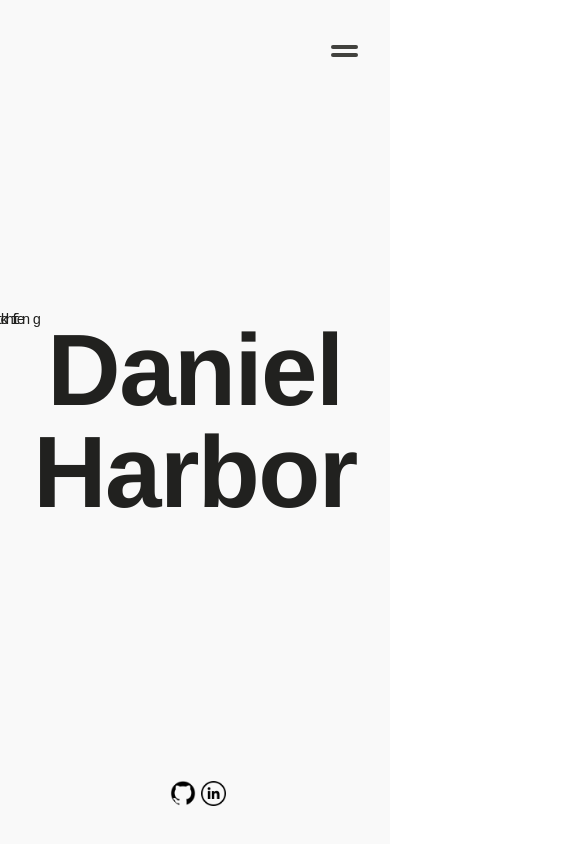
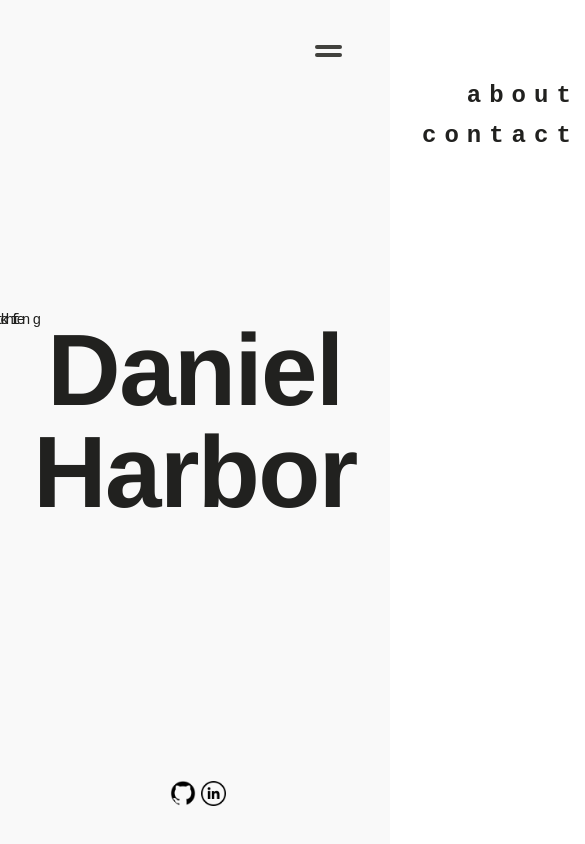
Before and after one commit to danielharbor/danielharbor, a Next.js app: page / in a window 390 px wide. Shown: the top 844 px of the page, 585 px wide, since content can reach past the window. Built offline with nearby package versions, Linux system fonts and the light colour scheme.

Commit message:
Implement hamburger functionality with menu

```diff
--- a/components/Burger.js
+++ b/components/Burger.js
@@ -1,13 +1,22 @@
 import React from 'react';
+import { bool, func } from 'prop-types';
 import styles from '../styles/burger.module.css'
 
-const Burger = () => {
+const Burger = ({ open, setOpen }) => {
+  const toggleClassTopBun = open ? 'topBunOpen' : 'bunClose';
+  const toggleClassBottomBun = open ? 'bottomBunOpen' : 'bunClose';
+
   return (
-    <button className={styles.burger}>
-      <div className={styles.bun}/>
-      <div className={styles.bun}/>
+    <button className={styles.burger} onClick={() => setOpen(!open)}>
+      <div className={`${styles.bun} ${styles[toggleClassTopBun]}`}/>
+      <div className={`${styles.bun} ${styles[toggleClassBottomBun]}`}/>
     </button>
   )
 }
 
+Burger.propTypes = {
+  open: bool.isRequired,
+  setOpen: func.isRequired,
+};
+
 export default Burger;
--- a/components/Menu.js
+++ b/components/Menu.js
@@ -1,25 +1,29 @@
+import { bool } from 'prop-types';
 import Link from 'next/link'
 import React from 'react';
 import styles from '../styles/menu.module.css'
-import { StyledMenu } from './Menu.styled';
 
-const Menu = () => {
+const Menu = ({ open }) => {
+  const toggleClass = open ? 'open' : 'close';
+
   return (
-    <div className={styles.menu}>
+    <div className={`${styles.menu} ${styles[toggleClass]}`}>
       <Link href="/about">
-        <a>
-          <span role="img" aria-label="about us">&#x1f481;&#x1f3fb;&#x200d;&#x2642;&#xfe0f;</span>
-          About
+        <a className={styles.link}>
+          about
         </a>
       </Link>
       <Link href="/contact">
-        <a href="/">
-          <span role="img" aria-label="contact">&#x1f4e9;</span>
-          Contact
+        <a className={styles.link}>
+          contact
         </a>
       </Link>
     </div>
   )
 }
 
+Menu.propTypes = {
+  open: bool.isRequired,
+}
+
 export default Menu;
--- a/pages/index.js
+++ b/pages/index.js
@@ -1,16 +1,20 @@
+import Burger from '../components/Burger'
+import FooterIcon from '../components/FooterIcon'
 import Link from 'next/link'
+import Menu from '../components/Menu'
+import React, { useState } from 'react';
 import styles from '../styles/home.module.css'
-import FooterIcon from '../components/FooterIcon'
 import Subtitle from '../components/Subtitle'
-import Burger from '../components/Burger'
 
 export default function Home() {
+  const [open, setOpen] = useState(false);
+
   return (
     <div className={styles.home}>
-      {/* <Link href="/about"> */}
-      {/*   <a>about</a> */}
-      {/* </Link> */}
-      <Burger />
+      <div>
+        <Burger open={open} setOpen={setOpen} />
+        <Menu open={open} setOpen={setOpen} />
+      </div>
       <header className={styles.header}>
         <Subtitle />
         <h1 className={styles.title}>
--- a/styles/burger.module.css
+++ b/styles/burger.module.css
@@ -1,7 +1,7 @@
 .burger {
   position: absolute;
   top: 5%;
-  right: 2rem;
+  right: 3rem;
   display: flex;
   flex-direction: column;
   justify-content: space-around;
@@ -18,6 +18,10 @@
   outline: none;
 }
 
+.burger:hover [class*="bun"] {
+  background: #999;
+}
+
 .bun {
   width: 1.7rem;
   height: 0.25rem;
@@ -25,5 +29,19 @@
   border-radius: 10px;
   transition: all 0.3s linear;
   position: relative;
-  transform-origin: 1px;
+  transform-origin: 7px;
 }
+
+.topBunOpen {
+  transform: rotate(45deg);
+  background: blue;
+}
+
+.bottomBunOpen {
+  transform: rotate(-45deg);
+  background: red;
+}
+
+.bunClose {
+  transform: rotate(0);
+}
--- a/styles/menu.module.css
+++ b/styles/menu.module.css
@@ -2,27 +2,36 @@
   display: flex;
   flex-direction: column;
   justify-content: center;
-  background: #EFFFFA;
-  height: 100vh;
+  align-items: flex-end;
+  background: transparent;
+  height: 20vh;
   text-align: left;
   padding: 2rem;
   position: absolute;
   top: 0;
-  left: 0;
+  right: 0;
   transition: transform 0.3s ease-in-out;
+}
+
+.open {
+  transform: translateX(0);
+}
+
+.close {
+  transform: translateX(100%);
 }
 
 @media (max-width: 576px) {
   width: 100%;
 }
 
-a {
-  font-size: 2rem;
-  text-transform: uppercase;
-  padding: 2rem 0;
+.link {
+  font-size: 1.2rem;
+  padding: 0.5rem 0;
   font-weight: bold;
+  font-family: monospace;
   letter-spacing: 0.5rem;
-  color: #EFFFFA;
+  color: #21211f;
   text-decoration: none;
   transition: color 0.3s linear;
 
@@ -30,8 +39,8 @@ a {
     font-size: 1.5rem;
     text-align: center;
   }
+}
 
-  &:hover {
-    color: #343078;
-  }
+.link:hover {
+  color: #343078;
 }
```
